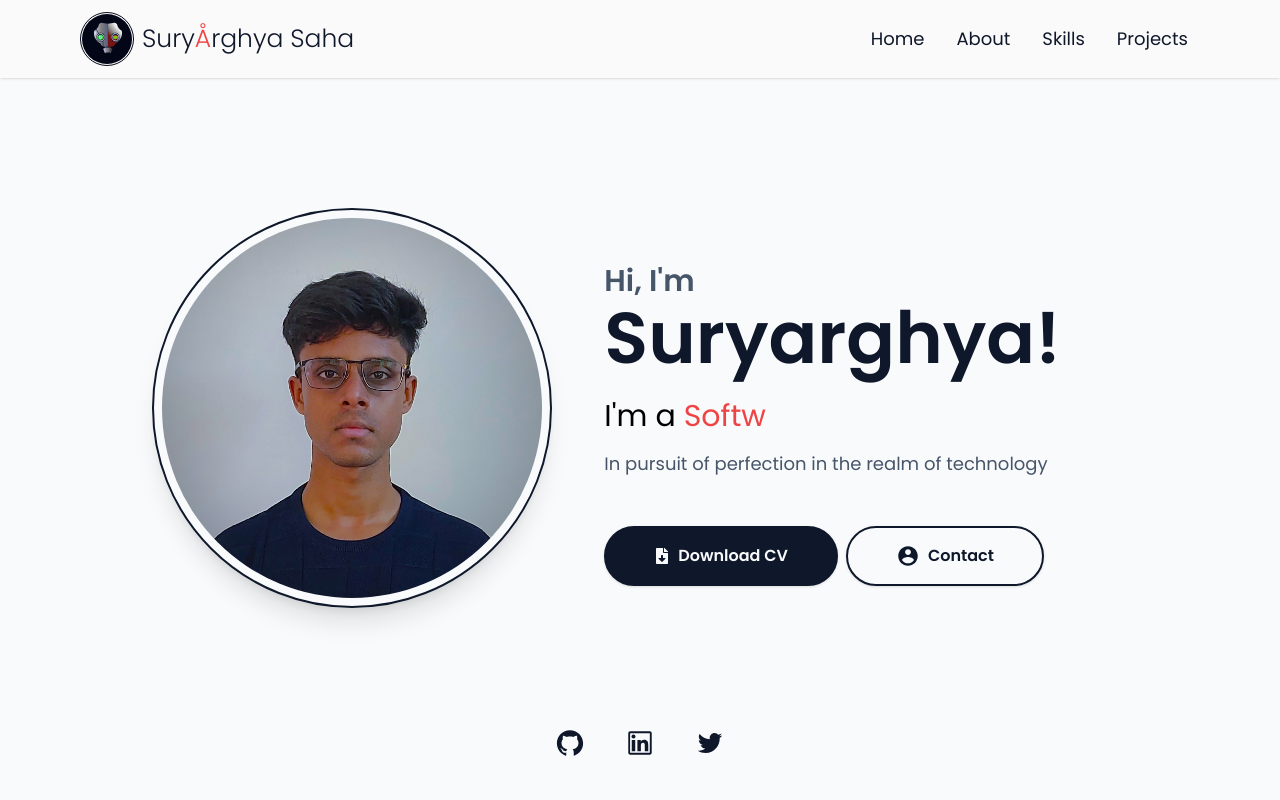
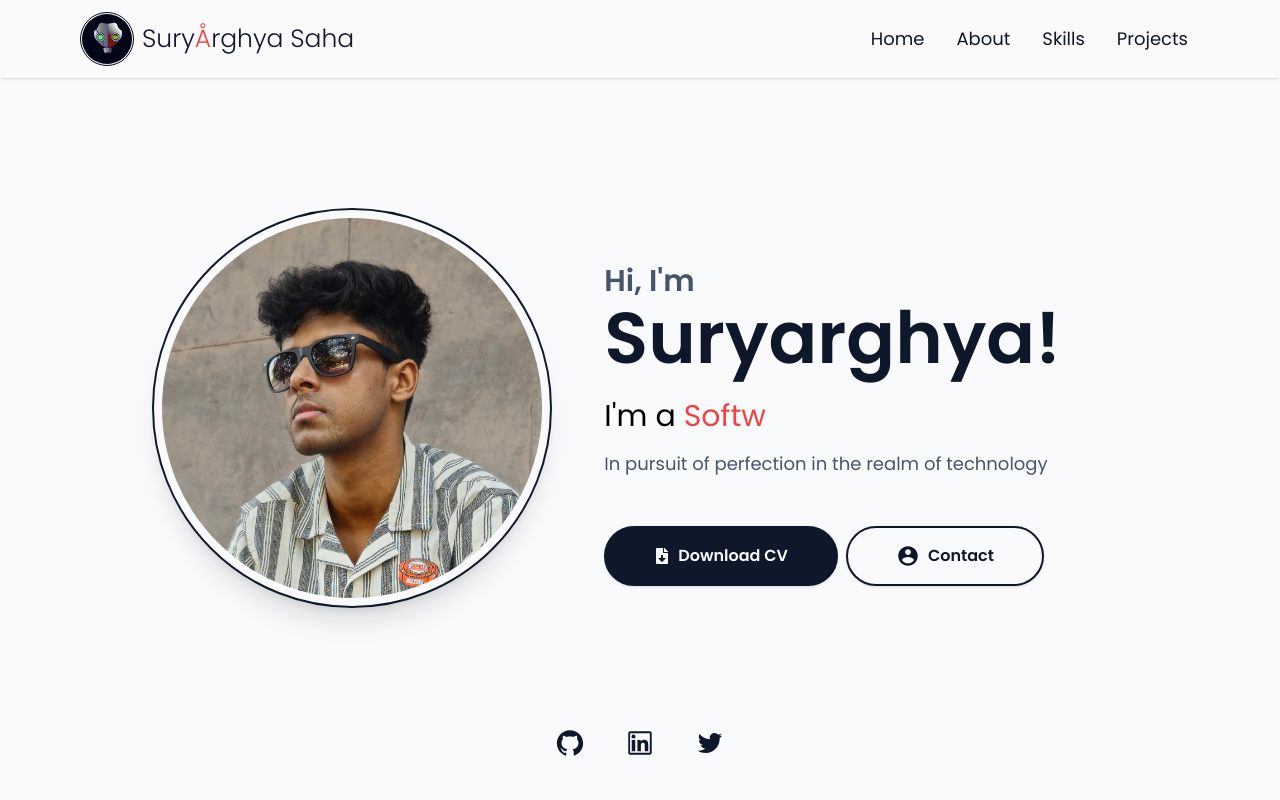
Before and after one commit to cole319/portfolio-nextjs-05-2024, a Next.js app: page / in a window 1280 px wide. Shown: the top 800 px of the page. Built offline with nearby package versions, Linux system fonts and the light colour scheme.

Commit message:
Update Hero.tsx

```diff
--- a/components/Hero.tsx
+++ b/components/Hero.tsx
@@ -23,7 +23,7 @@ const Hero = () => {
       <div className="flex flex-col text-center items-center justify-center animate-fadeIn animation-delay-2 my-10 pt-16 sm:pt-32 lg:pt-40 lg:flex-row lg:space-x-4 lg:text-left">
         <div className="lg:mt-2 lg:w-1/2">
           <Image
-            src="/profile-1.jpg"
+            src="/profile-new.jpg"
             alt=""
             width={400}
             height={400}
```
